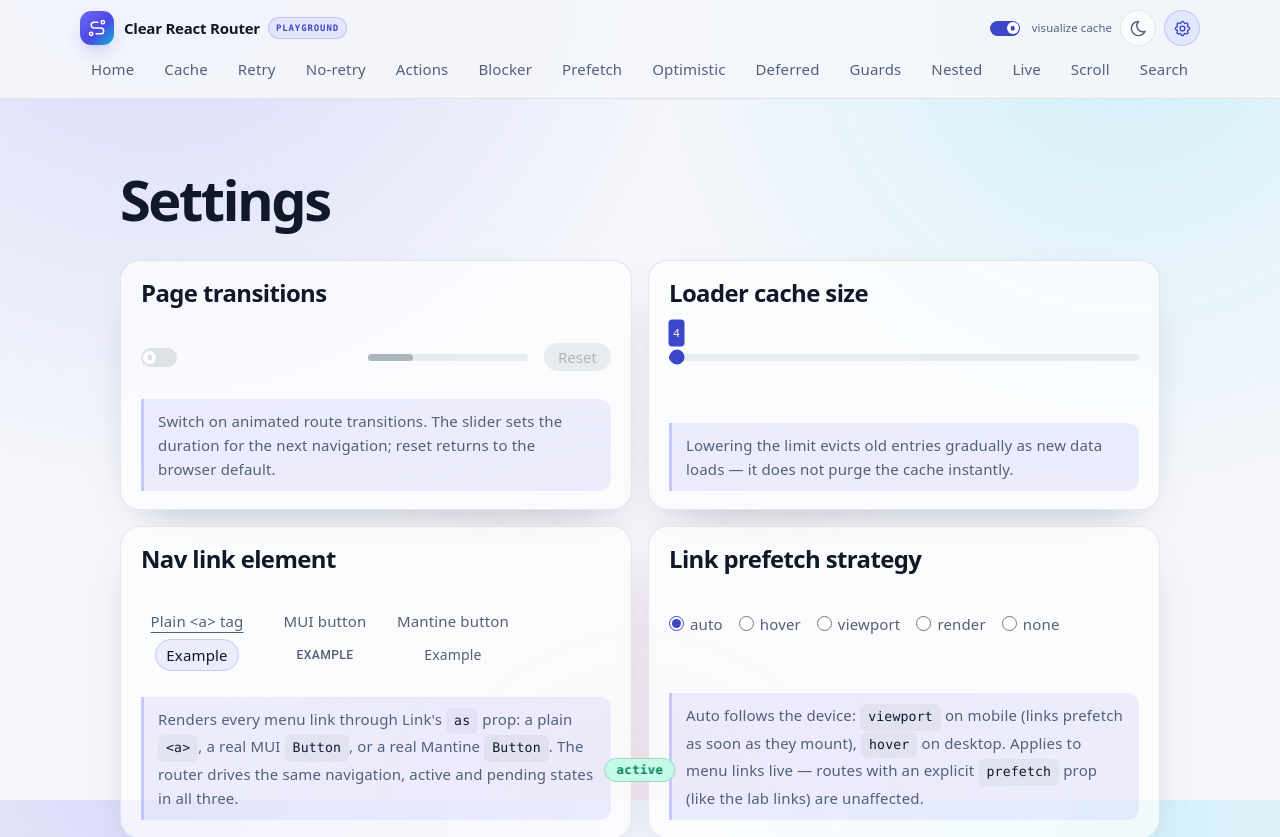
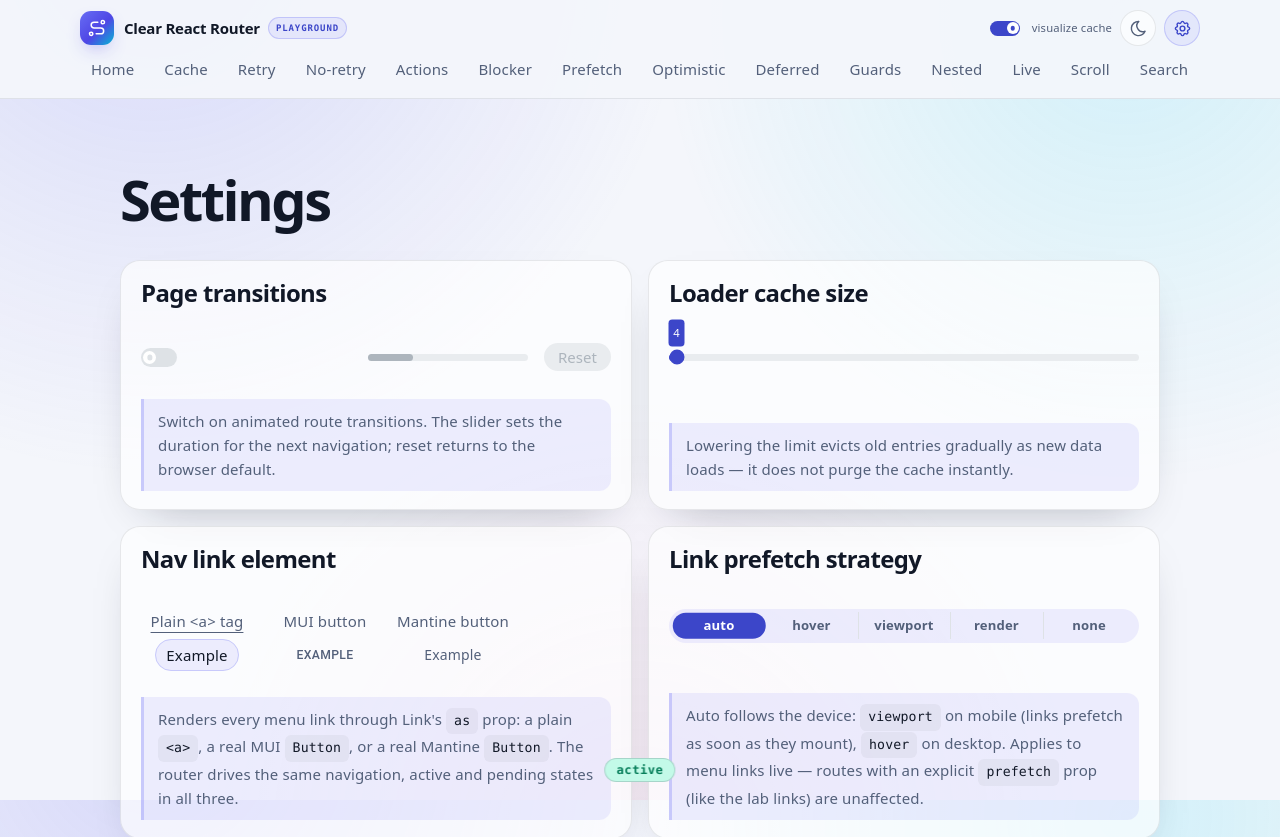
Before and after one commit to AndrewBubnov/clear-react-router, a React (Vite) app: page /playground/settings in a window 1280 px wide. Shown: the top 837 px of the page. Built offline with nearby package versions, Linux system fonts and the light colour scheme.

Commit message:
Remove selecting prefetch strategy radio buttons

```diff
--- a/src/playground/SettingsPage.tsx
+++ b/src/playground/SettingsPage.tsx
@@ -1,5 +1,5 @@
 import { useEffect, useRef, useState } from 'react';
-import { Skeleton, Slider, Switch, Tooltip, Button } from '@mantine/core';
+import { Skeleton, Slider, Switch, Tooltip, Button, SegmentedControl } from '@mantine/core';
 import { Link } from '../clear-router';
 import { usePlaygroundSettings } from './usePlaygroundSettings';
 import NavLinkPresets from './NavLinkPresets';
@@ -112,18 +112,17 @@ const SettingsPage = () => {
 				</div>
 				<div className="pg-card">
 					<h2>Link prefetch strategy</h2>
-					<div className="pg-row" role="radiogroup" aria-label="Link prefetch strategy">
-						{PREFETCH_PRESETS.map(preset => (
-							<label key={preset.value} className="pg-radio">
-								<input
-									type="radio"
-									name="prefetch-strategy"
-									checked={defaultPrefetch === preset.value}
-									onChange={() => setDefaultPrefetch(preset.value)}
-								/>
-								{preset.label}
-							</label>
-						))}
+					<div className="pg-block-row">
+					<SegmentedControl
+						aria-label="Link prefetch strategy"
+						className="pg-prefetch-options"
+						data={PREFETCH_PRESETS}
+							value={defaultPrefetch}
+							onChange={value => setDefaultPrefetch(value as PrefetchSetting)}
+							fullWidth
+							radius="xl"
+							color="brand"
+						/>
 					</div>
 					<p className="pg-hint">
 						Auto follows the device: <code>viewport</code> on mobile (links prefetch as soon as they mount),{' '}
--- a/src/playground/playground.css
+++ b/src/playground/playground.css
@@ -312,6 +312,10 @@
 	gap: 16px;
 	align-items: center;
 	flex-wrap: wrap;
+	margin: 12px 0;
+}
+
+.pg-block-row {
 	margin: 12px 0;
 }
 
@@ -648,6 +652,18 @@
 
 [data-mantine-color-scheme='dark'] .pg-radio input[type='radio'] {
 	--accent: #312e81;
+}
+
+.pg-prefetch-options {
+	background: var(--accent-bg);
+}
+
+.pg-prefetch-options .mantine-SegmentedControl-label {
+	color: var(--text);
+}
+
+.pg-prefetch-options .mantine-SegmentedControl-label[data-active] {
+	color: var(--mantine-color-white);
 }
 
 .pg-home-grid {
@@ -1364,7 +1380,7 @@ h1 {
 }
 
 @media (width >= 480px) {
-	.pg-row {
+	.pg-row, .pg-block-row {
 		min-height: 30px;
 	}
 }
```
Also changed, not shown: 1 other file (tests, documents, lock files or other folders).
